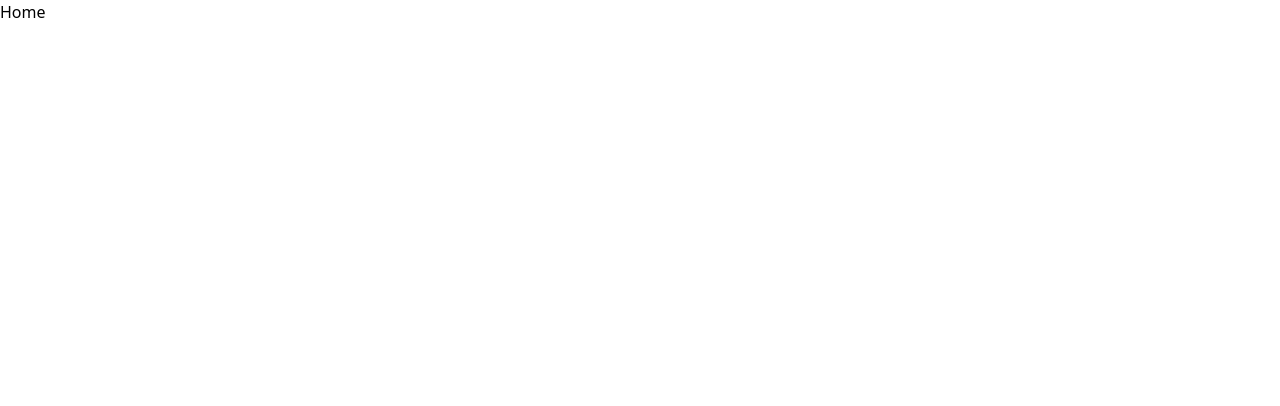
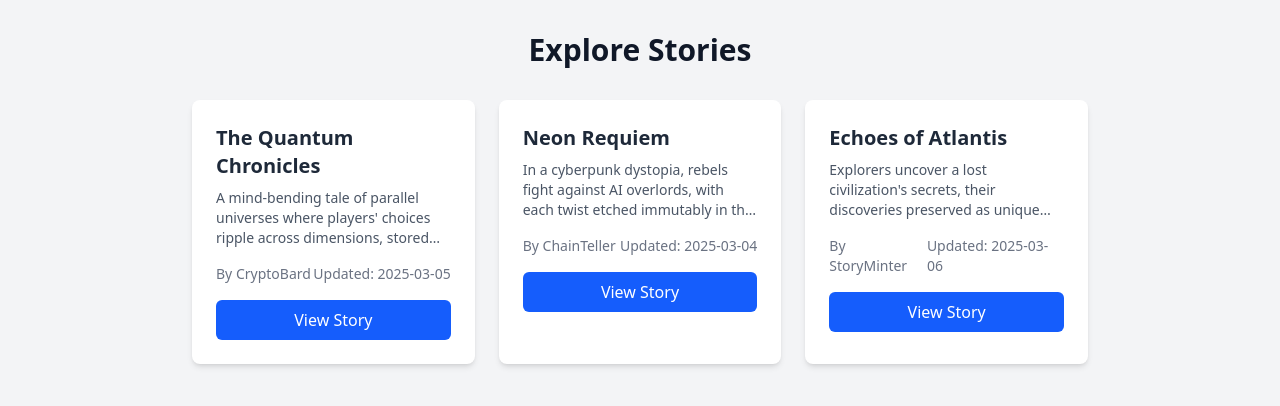
Before and after one commit to ysongh/ImmutableTales, a React (Vite) app in the folder client/: page /#/ in a window 1280 px wide. Shown: the top 406 px of the page. Built offline with nearby package versions, Linux system fonts and the light colour scheme.

Commit message:
feat: add a page to display the list of stories

```diff
--- a/client/src/App.jsx
+++ b/client/src/App.jsx
@@ -1,4 +1,6 @@
 import { HashRouter, Route, Routes } from 'react-router-dom';
+
+import StoriesList from './pages/StoriesList';
 
 function App() {
 
@@ -10,10 +12,7 @@
           element={<h1>Test</h1>} />
         <Route
           path="/"
-          element={
-            <>
-              <h1>Home</h1>
-            </>} />
+          element={<StoriesList />} />
       </Routes>
     </HashRouter>
   )
--- /dev/null
+++ b/client/src/pages/StoriesList.jsx
@@ -0,0 +1,62 @@
+import React from 'react';
+
+const StoriesList = () => {
+  const stories = [
+    {
+      id: 1,
+      title: "The Quantum Chronicles",
+      description: "A mind-bending tale of parallel universes where players' choices ripple across dimensions, stored forever on the blockchain.",
+      author: "CryptoBard",
+      lastUpdated: "2025-03-05"
+    },
+    {
+      id: 2,
+      title: "Neon Requiem",
+      description: "In a cyberpunk dystopia, rebels fight against AI overlords, with each twist etched immutably in the chain.",
+      author: "ChainTeller",
+      lastUpdated: "2025-03-04"
+    },
+    {
+      id: 3,
+      title: "Echoes of Atlantis",
+      description: "Explorers uncover a lost civilization's secrets, their discoveries preserved as unique blockchain artifacts.",
+      author: "StoryMinter",
+      lastUpdated: "2025-03-06"
+    }
+  ];
+
+  return (
+    <div className="min-h-screen bg-gray-100 py-8 px-4">
+      <div className="max-w-4xl mx-auto">
+        <h1 className="text-3xl font-bold text-gray-900 mb-8 text-center">
+          Explore Stories
+        </h1>
+
+        <div className="grid gap-6 md:grid-cols-2 lg:grid-cols-3">
+          {stories.map((story) => (
+            <div
+              key={story.id}
+              className="bg-white rounded-lg shadow-md p-6 hover:shadow-lg transition-shadow duration-200"
+            >
+              <h2 className="text-xl font-semibold text-gray-800 mb-2">
+                {story.title}
+              </h2>
+              <p className="text-gray-600 text-sm mb-4 line-clamp-3">
+                {story.description}
+              </p>
+              <div className="flex justify-between items-center text-sm text-gray-500">
+                <span>By {story.author}</span>
+                <span>Updated: {story.lastUpdated}</span>
+              </div>
+              <button className="cursor-pointer mt-4 w-full bg-blue-600 text-white py-2 rounded-md hover:bg-blue-700 transition-colors duration-200">
+                View Story
+              </button>
+            </div>
+          ))}
+        </div>
+      </div>
+    </div>
+  );
+};
+
+export default StoriesList;
```
